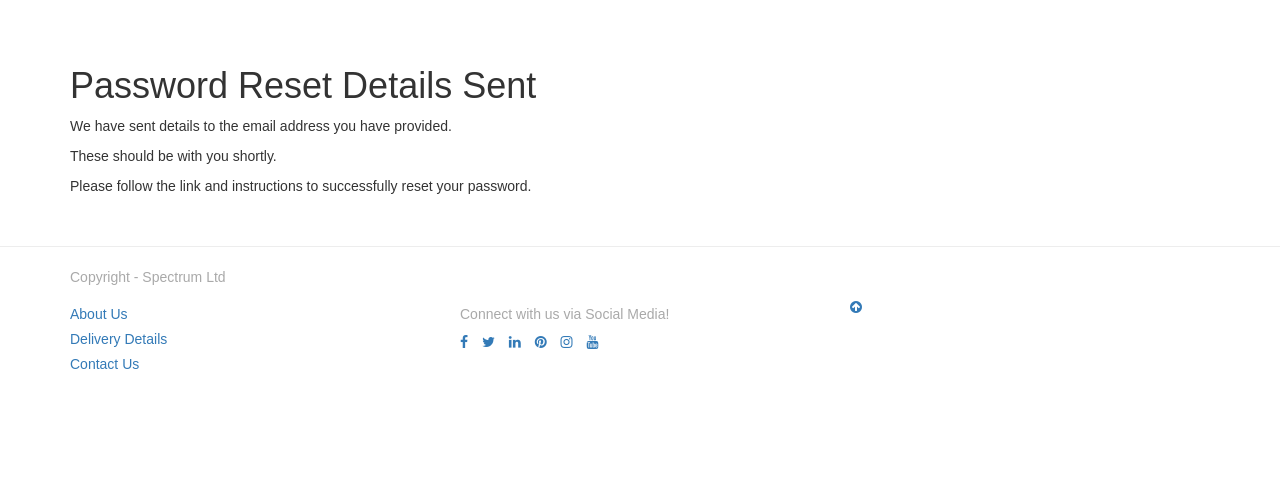
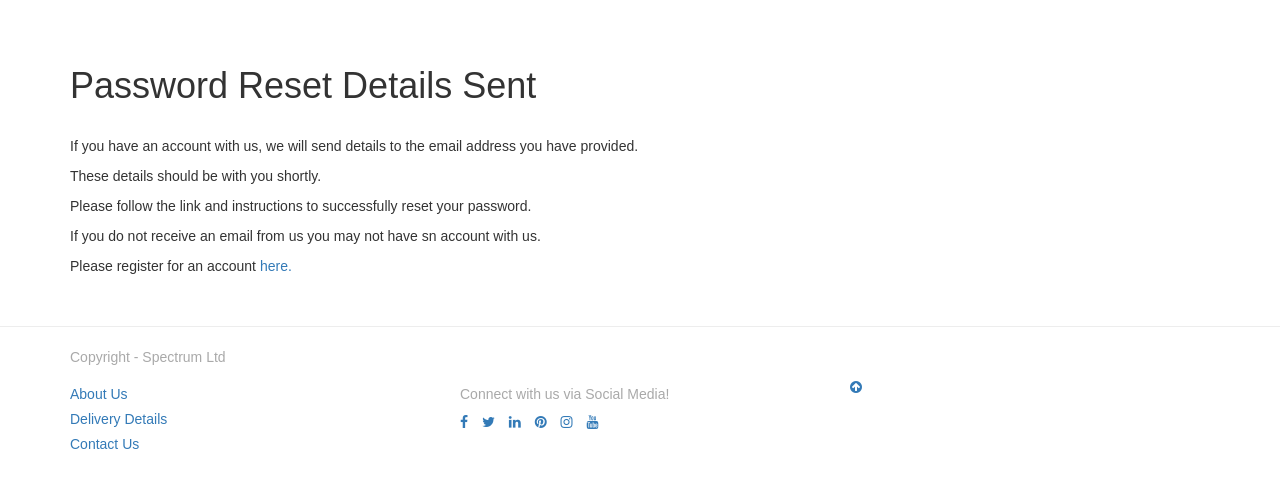
Before and after one commit to Andreaytm/spectrum, a Django app: template templates/registration/password_reset_done.html in a window 1280 px wide. Shown: the part 54-542 px from the top of the page. Run offline with Django 3.2, Linux system fonts and the light colour scheme; the template is opened without the code that fills it: most values are stand-ins (such as "Sample title", 1, 10 or a date in 2020); some libraries are stand-ins or nearby versions.

Commit message:
Update registration password reset pages

```diff
--- a/templates/registration/password_reset_complete.html
+++ b/templates/registration/password_reset_complete.html
@@ -1,6 +1,6 @@
 {% extends 'base.html' %}
 
-{% block title %}Password Reset Complete{% endblock %}
+{% block title %}- Password Reset Complete{% endblock %}
 
 {% block content %}
 <h1>Password Reset Complete</h1>
--- a/templates/registration/password_reset_confirm.html
+++ b/templates/registration/password_reset_confirm.html
@@ -1,6 +1,6 @@
 {% extends 'base.html' %}
 
-{% block title %}Confirm New Password{% endblock %}
+{% block title %}- Confirm New Password{% endblock %}
 
 {% block content %}
 <h1>Please Confirm Your New Password</h1>
--- a/templates/registration/password_reset_done.html
+++ b/templates/registration/password_reset_done.html
@@ -1,11 +1,13 @@
 {% extends 'base.html' %}
 
-{% block title %}Reset Link Sent{% endblock %}
+{% block title %}- Reset Link Sent{% endblock %}
 
 {% block content %}
 <h1>Password Reset Details Sent</h1>
-<p>We have sent details to the email address you have provided.</p>
-<p>These should be with you shortly.</p>
+<br>
+<p>If you have an account with us, we will send details to the email address you have provided.</p>
+<p>These details should be with you shortly.</p>
 <p>Please follow the link and instructions to successfully reset your password.</p>
-
+<p>If you do not receive an email from us you may not have sn account with us.</p>
+<p>Please register for an account <a href="{% url 'registration' %}">here.</a></p>
 {% endblock %}
--- a/templates/registration/password_reset_email.html
+++ b/templates/registration/password_reset_email.html
@@ -12,6 +12,6 @@ Your username, in case you've forgotten is: {{ user.username }}
 
 Thanks for using our site!
 
-The {{ site_name }} team
+The Spectrum Ltd team
 
 {% endautoescape %}
--- a/templates/registration/password_reset_form.html
+++ b/templates/registration/password_reset_form.html
@@ -1,9 +1,9 @@
 {% extends 'base.html' %}
 
-{% block title %}Password Reset Page{% endblock %}
+{% block title %}- Password Reset{% endblock %}
 
 {% block content %}
-<h1>Password Reset Page</h1>
+<h1>Password Reset</h1>
 <form method="POST" class="accountform">
     <p>Please specify your email address to receive instructions for resetting it.</p>
     <br>
```
